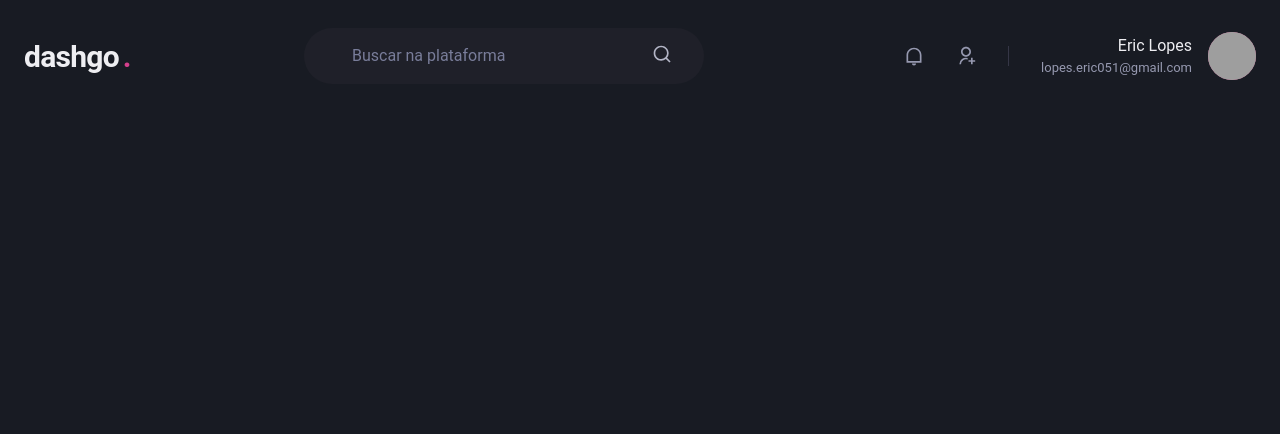
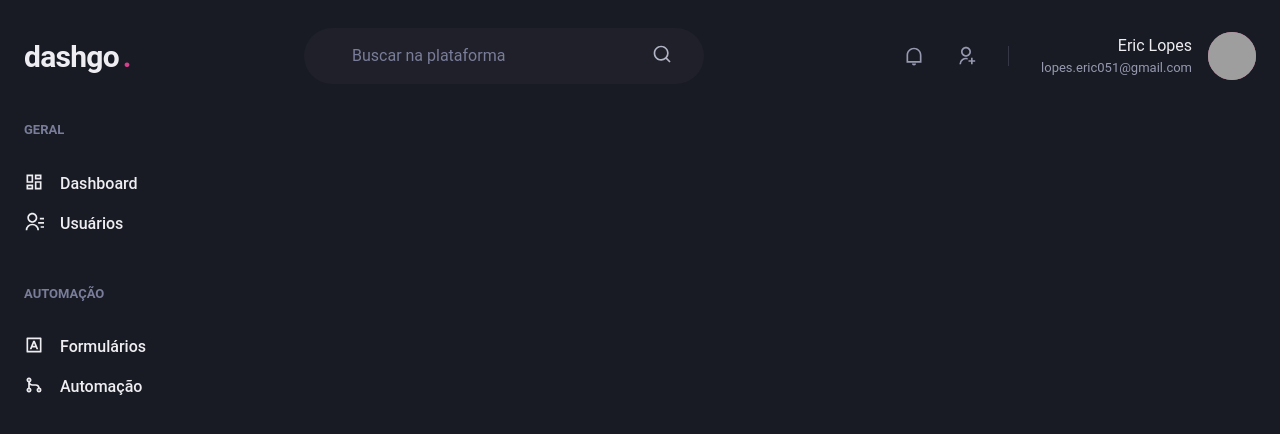
Before and after one commit to EricEOL/dashgo, a Next.js app: page /dashboard in a window 1280 px wide. Shown: the top 434 px of the page. Built offline with nearby package versions, Linux system fonts and the light colour scheme; grey boxes are pictures that could not be loaded.

Commit message:
Estruturando menu lateral

```diff
--- /dev/null
+++ b/src/components/Sidebar.tsx
@@ -0,0 +1,41 @@
+import { Box, Stack, Text, Link, Icon } from '@chakra-ui/react';
+import { RiDashboardLine, RiContactsLine, RiInputMethodLine, RiGitMergeLine } from 'react-icons/ri';
+
+export function Sidebar() {
+    return (
+        <Box
+            as="aside"
+            w="64"
+            mr="8"
+        >
+            <Stack spacing="12" align="flex-start">
+                <Box>
+                    <Text fontWeight="bold" color="gray.400" fontSize="small">GERAL</Text>
+                    <Stack spacing="4" mt="8" align="stretch">
+                        <Link display="flex" align="center">
+                            <Icon as={RiDashboardLine} fontSize="20"/>
+                            <Text ml="4" fontWeight="medium">Dashboard</Text>
+                        </Link>
+                        <Link display="flex" align="center">
+                            <Icon as={RiContactsLine} fontSize="20"/>
+                            <Text ml="4" fontWeight="medium">Usuários</Text>
+                        </Link>
+                    </Stack>
+                </Box>
+                <Box>
+                    <Text fontWeight="bold" color="gray.400" fontSize="small">AUTOMAÇÃO</Text>
+                    <Stack spacing="4" mt="8" align="stretch">
+                        <Link display="flex" align="center">
+                            <Icon as={RiInputMethodLine} fontSize="20"/>
+                            <Text ml="4" fontWeight="medium">Formulários</Text>
+                        </Link>
+                        <Link display="flex" align="center">
+                            <Icon as={RiGitMergeLine} fontSize="20"/>
+                            <Text ml="4" fontWeight="medium">Automação</Text>
+                        </Link>
+                    </Stack>
+                </Box>
+            </Stack>
+        </Box>
+    )
+}
--- a/src/pages/dashboard.tsx
+++ b/src/pages/dashboard.tsx
@@ -1,7 +1,21 @@
+import { Flex } from '@chakra-ui/react';
 import { Header } from '../components/Header';
+import { Sidebar } from '../components/Sidebar';
 
 export default function Dashboard() {
     return (
-        <Header />
+        <Flex direction="column" h="100vh">
+            <Header />
+
+            <Flex
+                width="100%"
+                my="6"
+                maxWidth={1480}
+                mx="auto"
+                px="6"
+            >
+                <Sidebar />
+            </Flex>
+        </Flex>
     )
 }
```
